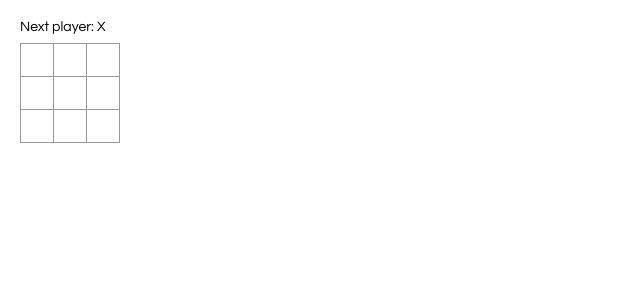
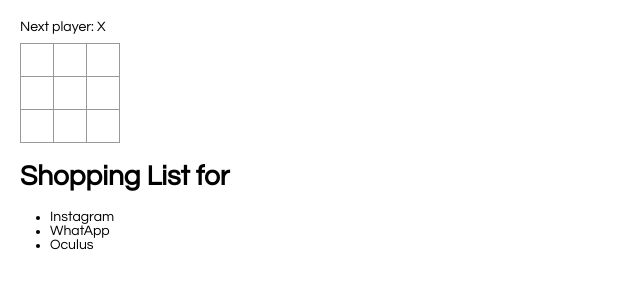
Before and after one commit to masanag/reacttutorial, a React app: page / in a window 1280 px wide. Shown: the whole page, without its empty margins (0-640 px from the left). Built offline with nearby package versions, Linux system fonts and the light colour scheme.

Commit message:
Add ShopList

```diff
--- a/public/index.html
+++ b/public/index.html
@@ -26,6 +26,7 @@
       You need to enable JavaScript to run this app.
     </noscript>
     <div id="root"></div>
+    <div id="shop"></div>
     <!--
       This HTML file is a template.
       If you open it directly in the browser, you will see an empty page.
--- a/src/index.js
+++ b/src/index.js
@@ -1,6 +1,7 @@
 import React from 'react';
 import ReactDOM from 'react-dom';
 import './index.css';
+import './shop.js';
 
 class Square extends React.Component {
   render() {
--- /dev/null
+++ b/src/shop.js
@@ -0,0 +1,22 @@
+import React from 'react';
+import ReactDOM from 'react-dom';
+
+class ShoppingList extends React.Component {
+  render() {
+    return(
+      <div className="shopping-list">
+        <h1>Shopping List for {this.props.name}</h1>
+        <ul>
+          <li>Instagram</li>
+          <li>WhatApp</li>
+          <li>Oculus</li>
+        </ul>
+      </div>
+    );
+  }
+}
+
+ReactDOM.render(
+  <ShoppingList />,
+  document.getElementById('shop')
+);
```
